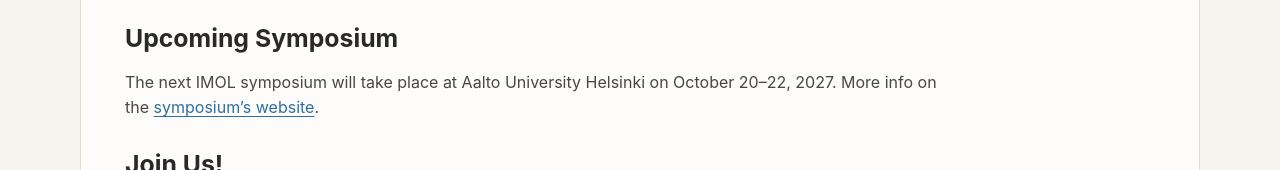
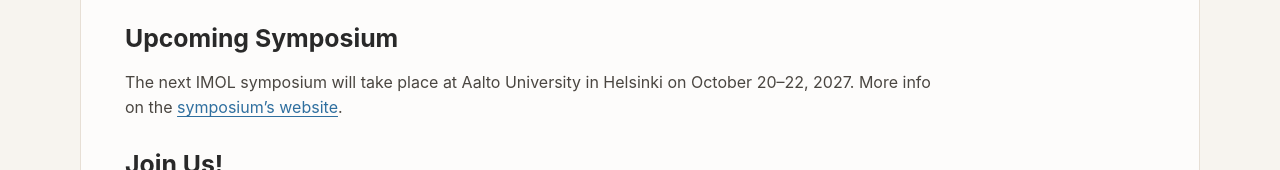
Before and after one commit to imol-community/imol-community.github.io, an Astro site: page / in a window 1280 px wide. Shown: the part 1277-1447 px from the top of the page. Built offline with nearby package versions, Linux system fonts and the light colour scheme; Astro itself is replaced by a stand-in of ours.

```diff
--- a/src/pages/index.md
+++ b/src/pages/index.md
@@ -37,7 +37,7 @@
 
 <div class='description' style='font-size: 14pt;'>
 
-The next IMOL symposium will take place at Aalto University Helsinki on October 20–22, 2027. More info on the <a href="https://imol2027.github.io/" target="_blank">symposium's website</a>.
+The next IMOL symposium will take place at Aalto University in Helsinki on October 20–22, 2027. More info on the <a href="https://imol2027.github.io/" target="_blank">symposium's website</a>.
 
 </div>
 
```
